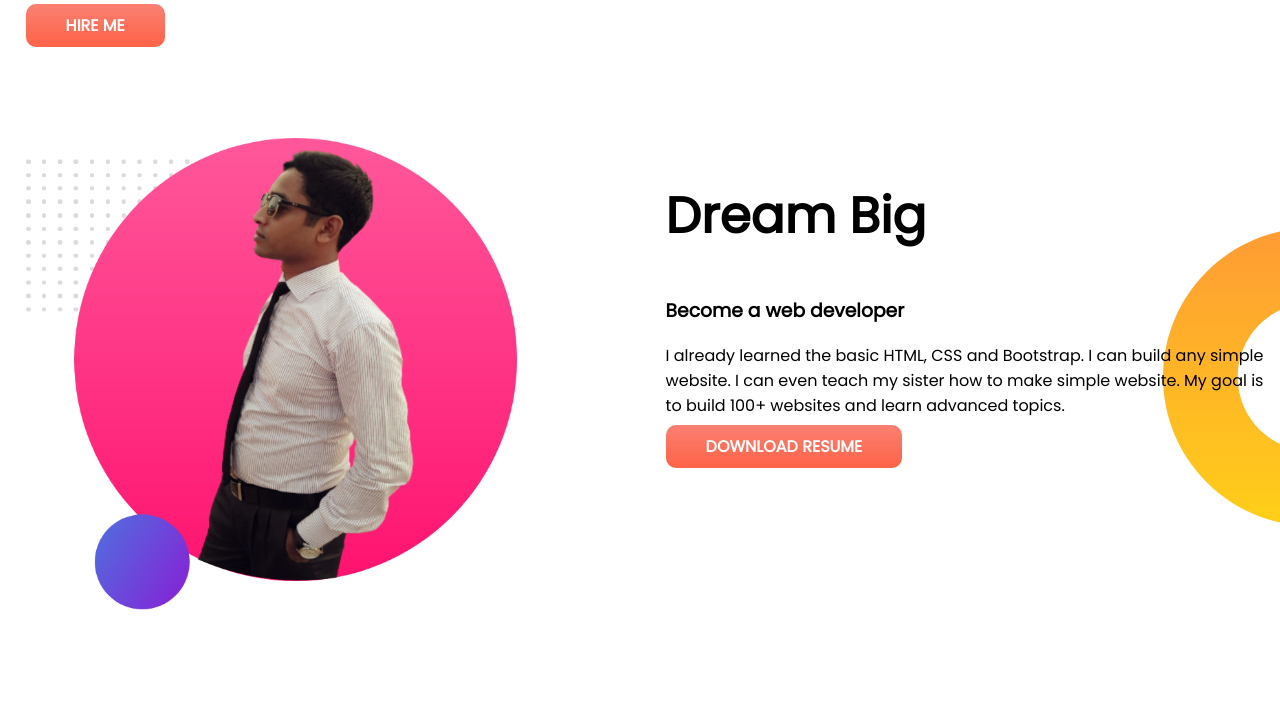
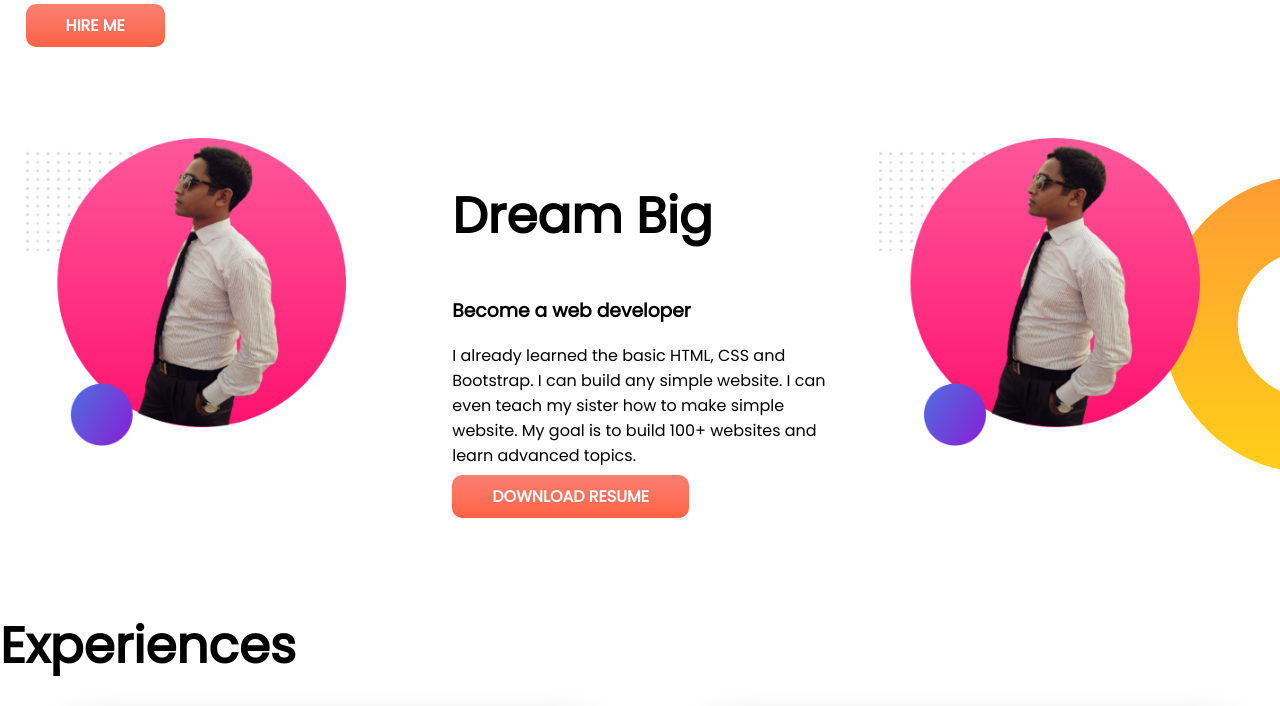
Before and after one commit to ShamimHassan/developer-portfolio, a plain HTML site: page index.html in a window 1280 px wide. Shown: the part 567-1273 px from the top of the page. Drawn offline with Linux system fonts and the light colour scheme.

Commit message:
Photo Added

```diff
--- a/index.html
+++ b/index.html
@@ -36,6 +36,9 @@
             <p>I already learned the basic HTML, CSS and Bootstrap. I can build any simple website. I can even teach my sister how to make simple website. My goal is to build 100+ websites and learn advanced topics.</p>
             <a class="link-button" target="_blank" href="https://github.com/ProgrammingHero1/developer-portfolio">DOWNLOAD RESUME</a>
         </div>
+        <div class="half-width">
+            <img src="images/shamim2.png" alt="Shamim's Photo">
+        </div>
     </section>
     <section class="experience-area">
         <h1>Experiences</h1>
```
